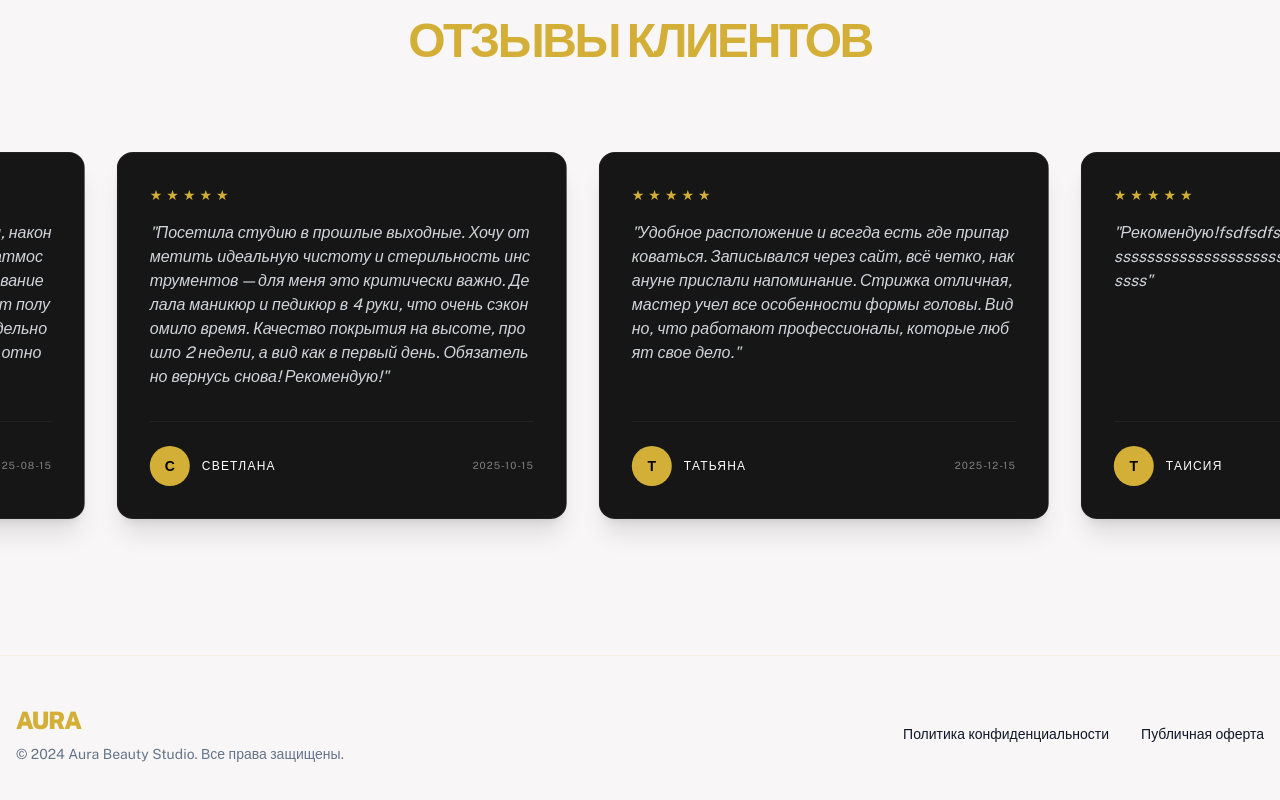
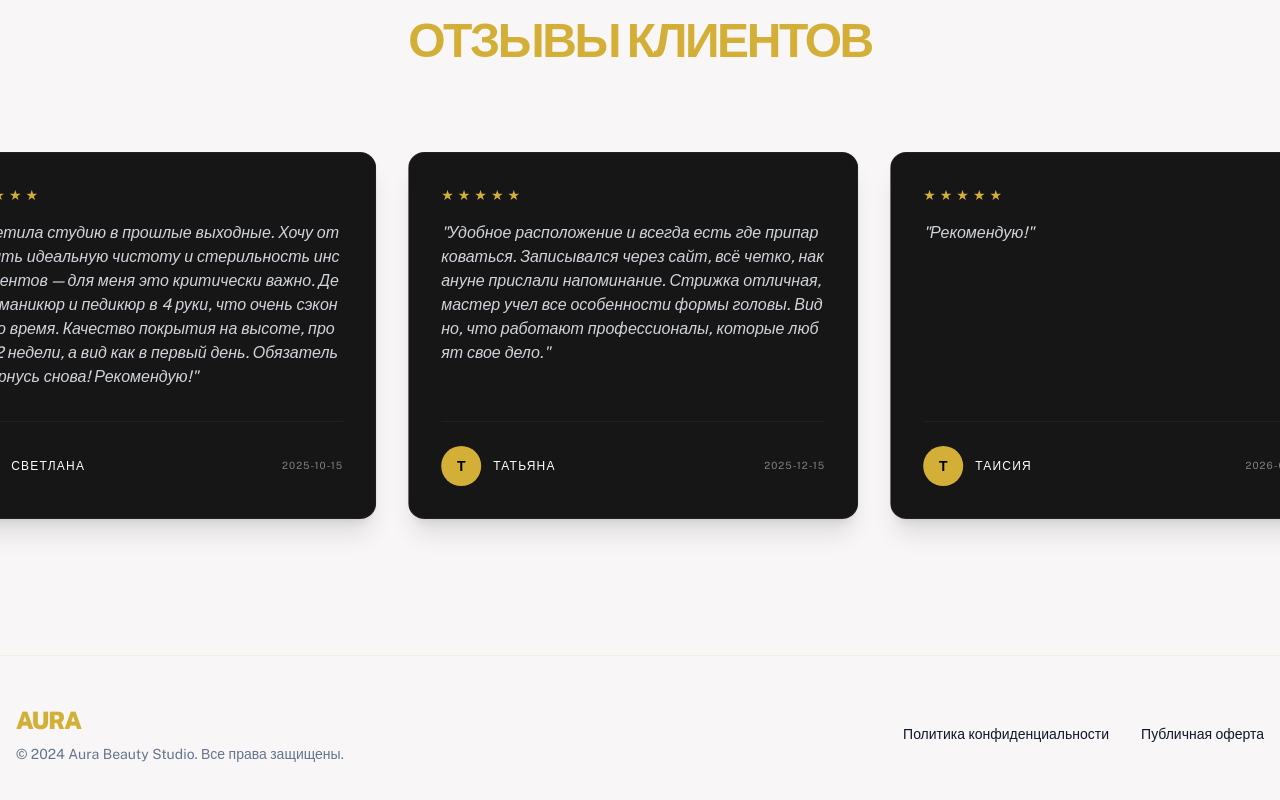
Before and after one commit to deminvv1/Aura-beauty, a Next.js app: page / in a window 1280 px wide. Shown: the part 9643-10443 px from the top of the page. Built offline with nearby package versions, Linux system fonts and the light colour scheme.

Commit message:
non fix Reviews

```diff
--- a/src/components/Portfolio.tsx
+++ b/src/components/Portfolio.tsx
@@ -3,7 +3,6 @@
 import Image from "next/image";
 import ScrollReveal from "./ScrollReveal";
 import { Swiper, SwiperSlide } from "swiper/react";
-import { Swiper as SwiperType } from 'swiper';
 import { Autoplay, FreeMode } from "swiper/modules";
 
 // Не забудьте импортировать стили
--- a/src/components/Reviews.tsx
+++ b/src/components/Reviews.tsx
@@ -1,30 +1,37 @@
-"use client"
-import { REVIEWS } from '@/data/content'
-import React from 'react'
-import { motion } from 'framer-motion'
+"use client";
+import { REVIEWS } from "@/data/content";
+import React, { useState } from "react";
+import { motion } from "framer-motion";
 
 export default function Reviews() {
-  const doubledReviews = [...REVIEWS, ...REVIEWS]
+  const [isPaused, setIsPaused] = useState(false);
+  const doubledReviews = [...REVIEWS, ...REVIEWS];
 
   return (
-    <section id='reviews' className="py-24 bg-background-light overflow-hidden mt-5">
+    <section
+      id="reviews"
+      className="py-24 bg-background-light overflow-hidden mt-5"
+    >
       <div className="max-w-7xl mx-auto px-4 mb-12 text-center">
         <h2 className="text-4xl md:text-5xl font-black uppercase tracking-tighter ">
           <span className="text-[#D4AF37]">Отзывы клиентов</span>
         </h2>
       </div>
 
-      <div className="relative flex overflow-x-hidden py-10">
+      <div
+        className="relative flex overflow-x-hidden py-10"
+        onMouseEnter={() => setIsPaused(true)}
+        onMouseLeave={() => setIsPaused(false)}
+      >
         <motion.div
           className="flex items-stretch whitespace-nowrap"
           animate={{
-            x: ['0%', '-50%'],
+            x: ["0%", "-50%"],
           }}
           transition={{
             ease: "linear",
             duration: 35,
             repeat: Infinity,
-
           }}
         >
           {doubledReviews.map((review, idx) => (
@@ -32,10 +39,12 @@ export default function Reviews() {
               key={idx}
               className="mx-4 w-[350px] md:w-[450px] flex-shrink-0 bg-[#161616] p-8 rounded-2xl border border-white/5 shadow-xl flex flex-col justify-between"
             >
-              <div className='break-all'>
+              <div className="break-all">
                 <div className="flex gap-1 mb-4">
                   {[...Array(5)].map((_, i) => (
-                    <span key={i} className="text-[#D4AF37] text-sm">★</span>
+                    <span key={i} className="text-[#D4AF37] text-sm">
+                      ★
+                    </span>
                   ))}
                 </div>
                 <p className="text-gray-300 italic mb-8 whitespace-normal leading-relaxed text-sm md:text-base">
@@ -51,7 +60,7 @@ export default function Reviews() {
                   {review.username}
                 </span>
                 <span className="text-white font-small tracking-widest text-[10px] ml-auto brightness-50">
-                    {review.date}
+                  {review.date}
                 </span>
               </div>
             </div>
@@ -59,5 +68,5 @@ export default function Reviews() {
         </motion.div>
       </div>
     </section>
-  )
+  );
 }
--- a/src/data/content.ts
+++ b/src/data/content.ts
@@ -128,5 +128,8 @@ export const SERVICES: ServicePanel[] = [
     { username: 'Ирина', text: 'Долго искала "своего" мастера и, кажется, наконец-то нашла! В Aura Studio потрясающая атмосфера спокойствия. Делала сложное окрашивание — результат превзошел все ожидания, цвет получился именно такой, как на референсе. Отдельное спасибо за вкусный кофе и внимательное отношение к деталям. Теперь только к вам!', date: '2025-08-15'},
     { username: 'Светлана', text: 'Посетила студию в прошлые выходные. Хочу отметить идеальную чистоту и стерильность инструментов — для меня это критически важно. Делала маникюр и педикюр в 4 руки, что очень сэкономило время. Качество покрытия на высоте, прошло 2 недели, а вид как в первый день. Обязательно вернусь снова! Рекомендую!', date: '2025-10-15'},
     { username: 'Татьяна', text: 'Удобное расположение и всегда есть где припарковаться. Записывался через сайт, всё четко, накануне прислали напоминание. Стрижка отличная, мастер учел все особенности формы головы. Видно, что работают профессионалы, которые любят свое дело.', date: '2025-12-15'},
-    { username: 'Таисия', text: 'Рекомендую!fsdfsdfsdfsdfsdfsdfsdfdsssssssssssssssssssssssssssssssssssssssssssssssssssssssssssssss', date: '2026-01-15'},
+    { username: 'Таисия', text: 'Рекомендую!', date: '2026-01-15'},
+    { username: 'Дарья', text: 'Потрясающий сервис и очень уютно. Рекомендую всем, кто ценит качество и свое время!', date: '2026-02-15'},
+    { username: 'Елена', text: 'Благодарю за великолепное обслуживание. Рекомендую!', date: '2026-03-15'},
+
   ]
```
